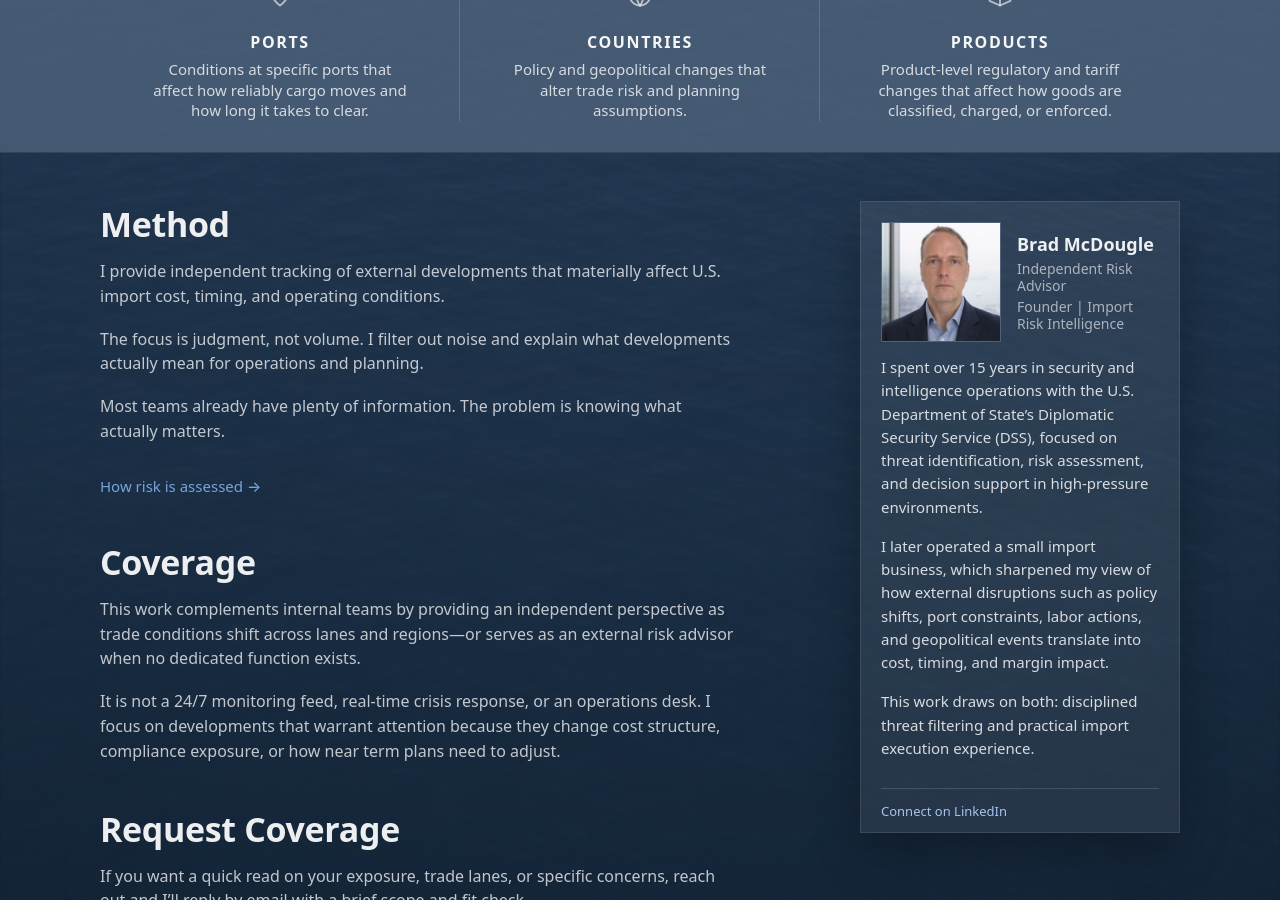
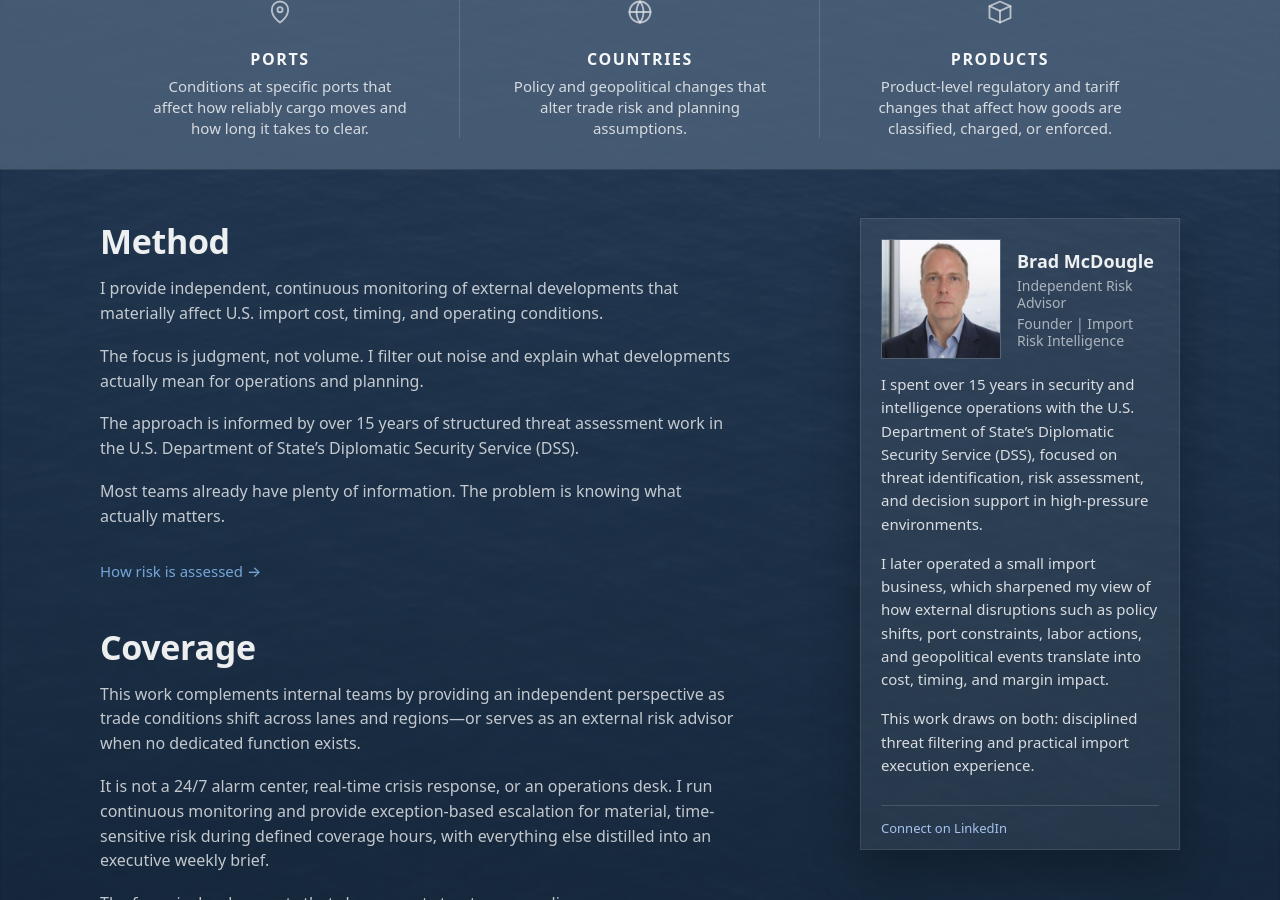
Before and after one commit to importrisk/import-risk-intelligence-site, a Jekyll site: the page built from index.html, in a window 1280 px wide and 900 px high, scrolled down 682 px. Built offline with Jekyll 4.4.1, drawn with Linux system fonts in a browser that asks for light colours; some of the changed text lies outside the part shown.

Commit message:
Update index.html

```diff
--- a/index.html
+++ b/index.html
@@ -15,14 +15,18 @@
       Risk <span class="nowrap">Tracking for</span><br>
       U.S. Importers
     </h1>
+
     <p class="hero-subtitle">
-      Geopolitical, regulatory, and port operational risk explained in terms of cost, timing, and impact. </p>
+      Continuous monitoring of geopolitical, regulatory, and port risk, distilled into executive-ready judgments on cost, timing, and impact.
+    </p>
+
+    <p class="hero-cta-note">
+      Led by a former U.S. State Department DSS threat analyst with direct import operations experience.
+    </p>
 
     <div class="hero-actions">
-      <a class="btn btn-primary" href="./contact.html">Request Coverage</a>
+      <a class="btn btn-primary" href="./contact.html">Email me to request coverage</a>
     </div>
-
-    <p class="hero-cta-note">Unseen risk can become costly.</p>
   </div>
 </main>
 
@@ -86,12 +90,23 @@
 
         <section id="approach" class="section">
           <h2 class="section-title">Method</h2>
+
           <p class="section-text">
-           I provide independent tracking of external developments that materially affect U.S. import cost, timing, and operating conditions.</p>
+            I provide independent, continuous monitoring of external developments that materially affect U.S. import cost, timing, and operating conditions.
+          </p>
+
           <p class="section-text">
-           The focus is judgment, not volume. I filter out noise and explain what developments actually mean for operations and planning.</p>
+            The focus is judgment, not volume. I filter out noise and explain what developments actually mean for operations and planning.
+          </p>
+
           <p class="section-text">
-          Most teams already have plenty of information. The problem is knowing what actually matters.</p>
+            The approach is informed by over 15 years of structured threat assessment work in the U.S. Department of State’s Diplomatic Security Service (DSS).
+          </p>
+
+          <p class="section-text">
+            Most teams already have plenty of information. The problem is knowing what actually matters.
+          </p>
+
           <p class="method-more">
             <a href="./method.html" class="inline-learn-more">How risk is assessed →</a>
           </p>
@@ -99,16 +114,25 @@
 
         <section id="scope" class="section">
           <h2 class="section-title">Coverage</h2>
+
           <p class="section-text">
-            This work complements internal teams by providing an independent perspective as trade conditions shift across lanes and regions—or serves as an external risk advisor when no dedicated function exists.</p>
+            This work complements internal teams by providing an independent perspective as trade conditions shift across lanes and regions—or serves as an external risk advisor when no dedicated function exists.
+          </p>
+
           <p class="section-text">
-           It is not a 24/7 monitoring feed, real-time crisis response, or an operations desk. I focus on developments that warrant attention because they change cost structure, compliance exposure, or how near term plans need to adjust.</p>
+            It is not a 24/7 alarm center, real-time crisis response, or an operations desk. I run continuous monitoring and provide exception-based escalation for material, time-sensitive risk during defined coverage hours, with everything else distilled into an executive weekly brief.
+          </p>
+
+          <p class="section-text">
+            The focus is developments that change cost structure, compliance exposure, or near-term operating plans.
+          </p>
         </section>
 
         <section id="request" class="section">
           <h2 class="section-title">Request Coverage</h2>
+
           <p class="section-text">
-            If you want a quick read on your exposure, trade lanes, or specific concerns, reach out and I’ll reply by email with a brief scope and fit check.
+            If you want a quick read on your exposure, trade lanes, or specific concerns, reach out and I’ll reply by email with a short scope and fit check.
           </p>
 
           <div class="request-box">
@@ -136,7 +160,8 @@
             I spent over 15 years in security and intelligence operations with the U.S. Department of State’s Diplomatic Security Service (DSS), focused on threat identification, risk assessment, and decision support in high-pressure environments.
           </p>
           <p>
-            I later operated a small import business, which sharpened my view of how external disruptions such as policy shifts, port constraints, labor actions, and geopolitical events translate into cost, timing, and margin impact. </p>
+            I later operated a small import business, which sharpened my view of how external disruptions such as policy shifts, port constraints, labor actions, and geopolitical events translate into cost, timing, and margin impact.
+          </p>
           <p>
             This work draws on both: disciplined threat filtering and practical import execution experience.
           </p>
```
Lines whose indentation alone changed are shown as unchanged.
